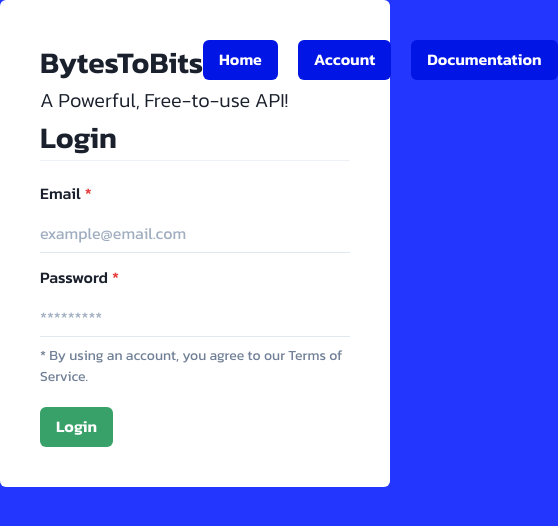
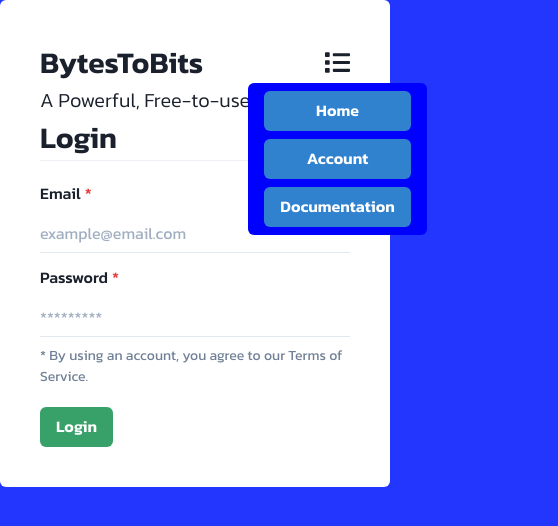
Before and after one commit to BytesToBits/BytesToBits-API, a Next.js app in the folder frontend/: page /login in a window 390 px wide. Shown: the top 526 px of the page, 558 px wide, since content can reach past the window. Built offline with nearby package versions, Linux system fonts and the light colour scheme; a small style sheet from the web is missing.

Commit message:
Revised a few texts and made the navigation buttons responsive.

```diff
--- a/frontend/components/BaseLayout.tsx
+++ b/frontend/components/BaseLayout.tsx
@@ -1,9 +1,42 @@
-import { Box, Button, Flex, Link, Text } from "@chakra-ui/react"
+import { Box, Button, Flex, Icon, Link, Text, useBreakpointValue, useDisclosure } from "@chakra-ui/react"
 import Head from "next/head"
 import HeaderText from "./Text/Header"
 
 import indexStyle from "../styles/modules/index.module.css"
 import { useRouter } from "next/router"
+
+import { FaList } from "react-icons/fa"
+
+export const Navigation = () => {
+    const isMobile = useBreakpointValue({
+        base: true,
+        md: false
+    })
+
+    const { isOpen, onToggle } = useDisclosure()
+
+    return (
+        <>
+            {!isMobile && (
+                <Flex gap={5}>
+                    <Button colorScheme={"brand.blue"} onClick={() => router.push("/")}>Home</Button>
+                    <Button colorScheme={"brand.blue"} onClick={() => router.push("/me")}>Account</Button>
+                    <Button colorScheme={"brand.blue"} onClick={() => router.push("/documentation")}>Documentation</Button>
+                </Flex>
+            )}
+            {isMobile && (
+                <Flex justifyContent="center" position="relative" alignItems="center">
+                    <Icon as={FaList} fontSize="25px" onClick={onToggle} />
+                    <Flex zIndex={999} direction="column" gap={2} position="absolute" bottom="-150px" bg="blue" color="white" px={4} py={2} rounded="md" hidden={isOpen}>
+                        <Button colorScheme={"blue"} onClick={() => router.push("/")}>Home</Button>
+                        <Button colorScheme={"blue"} onClick={() => router.push("/me")}>Account</Button>
+                        <Button colorScheme={"blue"} onClick={() => router.push("/documentation")}>Documentation</Button>
+                    </Flex>
+                </Flex>
+            )}
+        </>
+    )
+}
 
 export default function BaseLayout({ title, children }) {
     const router = useRouter()
@@ -25,11 +58,7 @@ export default function BaseLayout({ title, children }) {
                             <HeaderText>
                                 BytesToBits
                             </HeaderText>
-                            <Flex gap={5}>
-                                <Button colorScheme={"brand.blue"} onClick={() => router.push("/")}>Home</Button>
-                                <Button colorScheme={"brand.blue"} onClick={() => router.push("/me")}>Account</Button>
-                                <Button colorScheme={"brand.blue"} onClick={() => router.push("/documentation")}>Documentation</Button>
-                            </Flex>
+                            <Navigation />
                         </Flex>
                         <Text
                             fontSize={{
```
Also changed, not shown: frontend/public/messages/howToUse.md (+2 -0 lines), frontend/public/messages/information.md (+3 -3 lines).
